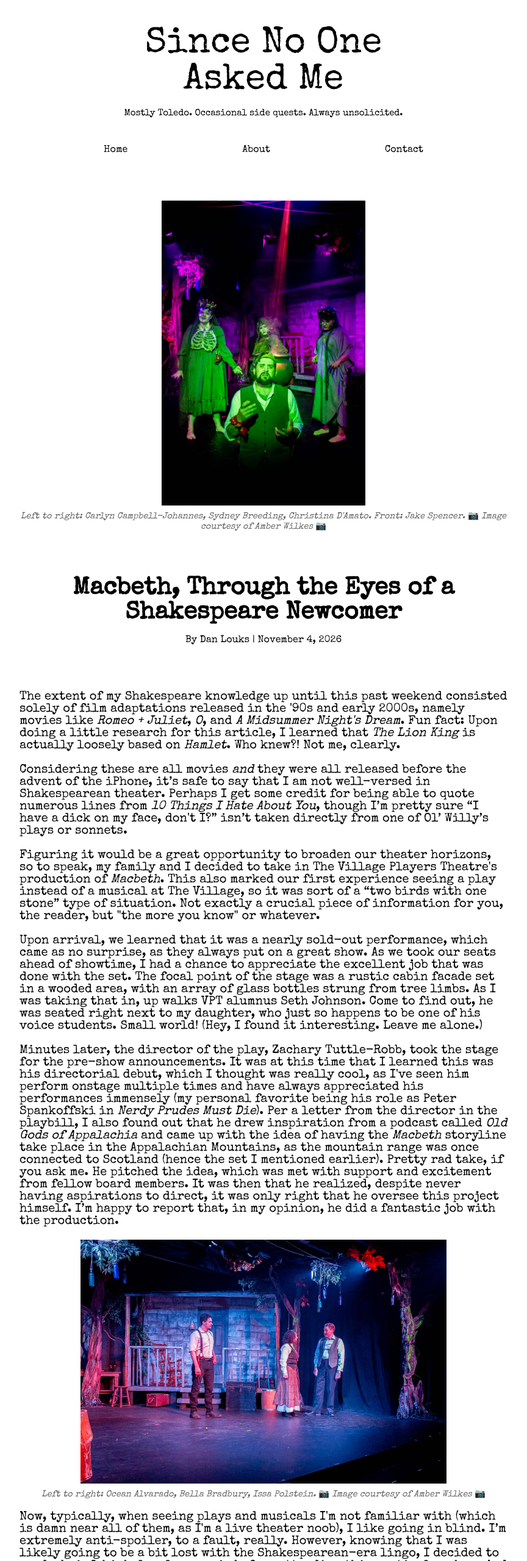
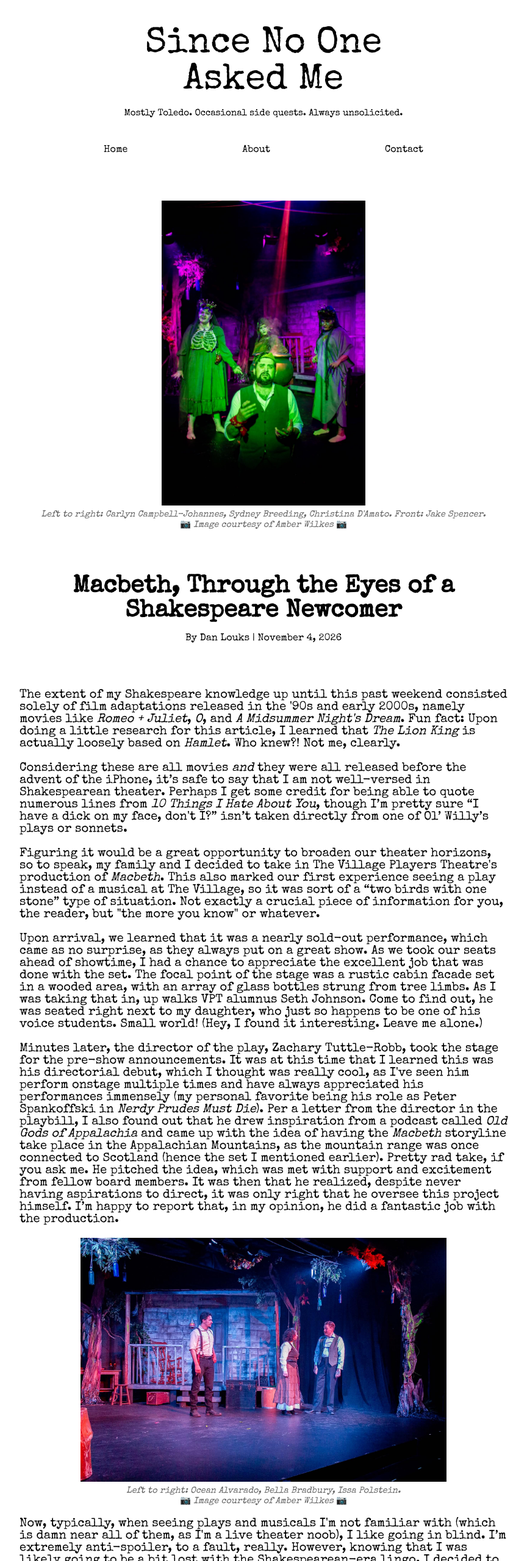
Before and after one commit to danimal419/since-no-one-asked-me, a plain HTML site: page articles/macbeth.html in a window 1280 px wide. Shown: the top 2560 px of the page at 61% size, without its empty margins (208-1072 px from the left). Drawn offline with nearby package versions, Linux system fonts and the light colour scheme.

Commit message:
added line breaks

```diff
--- a/articles/macbeth.html
+++ b/articles/macbeth.html
@@ -71,7 +71,7 @@
           alt="Cast members from The Village Players Theatre's production of Macbeth">
 
         <figcaption class="article-caption">
-          Left to right: Carlyn Campbell-Johannes, Sydney Breeding, Christina D'Amato. Front: Jake Spencer.
+          Left to right: Carlyn Campbell-Johannes, Sydney Breeding, Christina D'Amato. Front: Jake Spencer.<br>
           <span class="emoji">&#128247;</span> Image courtesy of Amber Wilkes <span class="emoji">&#128247;</span>
         </figcaption>
       </figure>
@@ -112,7 +112,7 @@
           alt="Ocean Alvarado, Bella Bradbury, and Issa Polstein">
 
         <figcaption class="article-caption">
-          Left to right: Ocean Alvarado, Bella Bradbury, Issa Polstein.
+          Left to right: Ocean Alvarado, Bella Bradbury, Issa Polstein.<br>
           <span class="emoji">&#128247;</span> Image courtesy of Amber Wilkes <span class="emoji">&#128247;</span>
         </figcaption>
       </figure>
```
